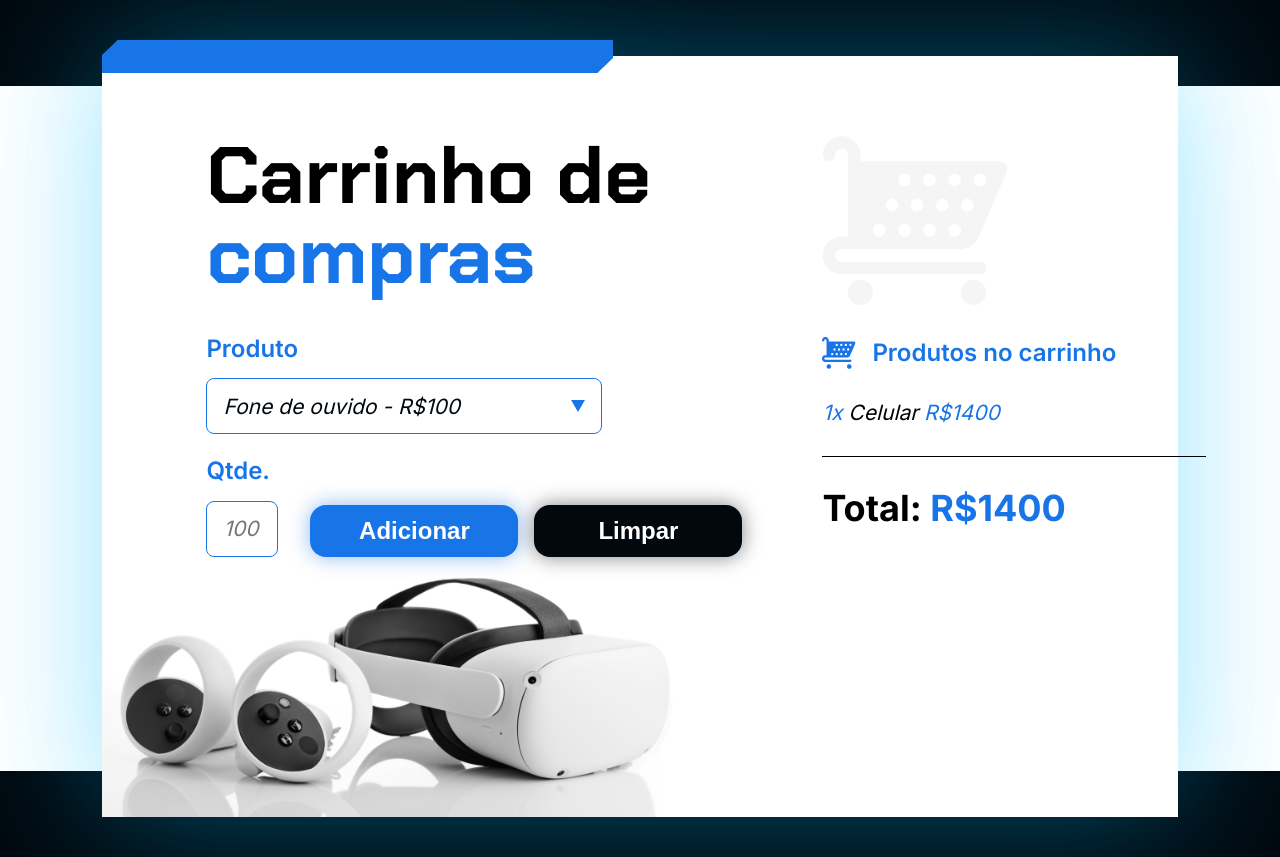
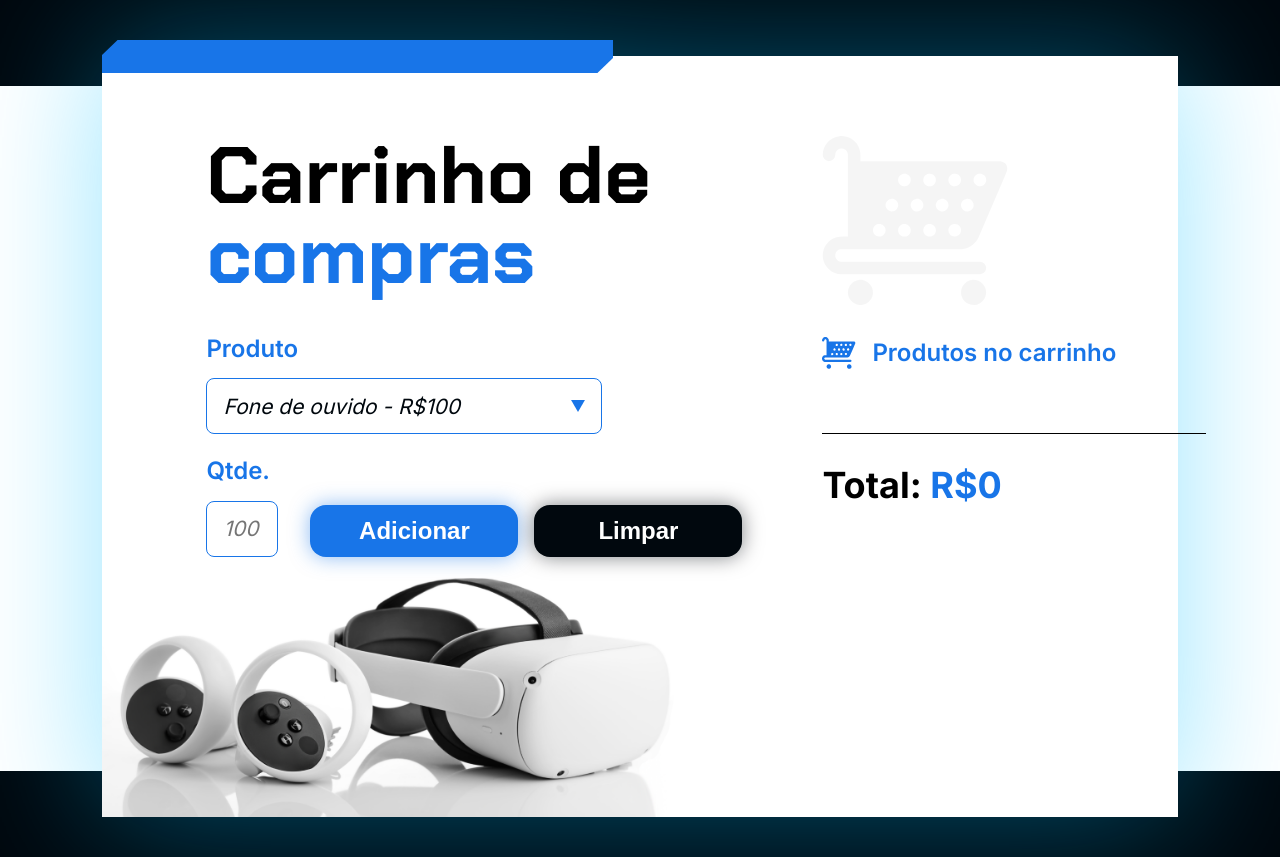
Before and after one commit to Rondi650/carrinho-compras, a plain HTML site: page index.html in a window 1280 px wide. Drawn offline with Linux system fonts and the light colour scheme.

Commit message:
versao ajustada, feita por rondi

```diff
--- a/index.html
+++ b/index.html
@@ -57,14 +57,14 @@
 
       <section class="carrinho__produtos" id="lista-produtos">
         <section class="carrinho__produtos__produto">
-          <span class="texto-azul">1x</span> Celular <span class="texto-azul">R$1400</span>
+          <!--<span class="texto-azul">1x</span> Celular <span class="texto-azul">R$1400</span>-->
         </section>
       </section>
 
       <div class="divisoria"></div>
 
       <p class="carrinho__total">
-        Total: <span class="texto-azul" id="valor-total">R$1400</span>
+        Total: <span class="texto-azul" id="valor-total">R$0</span>
       </p>
     </section>
   </main>
```
